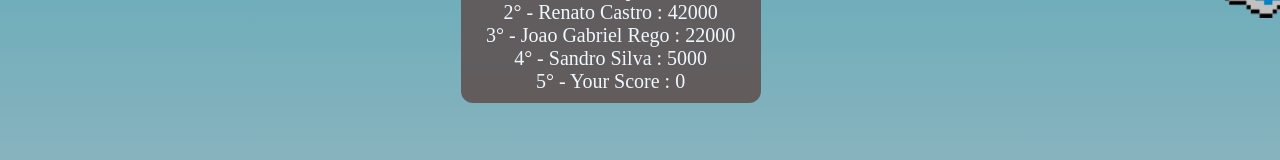
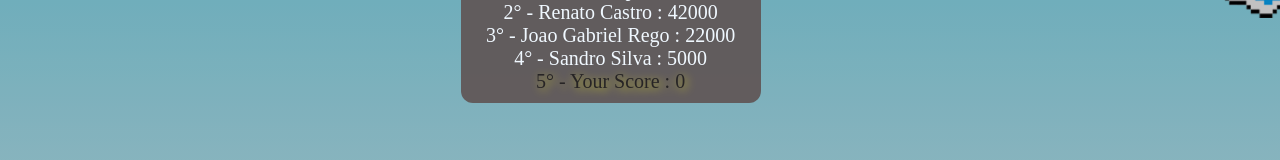
Before and after one commit to sandro-silva-de-paula/JS_Mario, a plain HTML site: page index.html in a window 1280 px wide. Shown: the part 212-372 px from the top of the page. Drawn offline with Linux system fonts and the light colour scheme.

Commit message:
ajustes grid game-over incluindo passar class ao criar elemento li

```diff
--- a/JS/script.js
+++ b/JS/script.js
@@ -13,6 +13,11 @@ const list_records = [
 const create_score= (text) => {
     let score = document.createElement("li");
     score.innerHTML = text;
+    if (text.slice(5,15) == 'Your Score'){
+         score.classList.add('blink');
+         score.classList.add('sombra');
+        };
+
     document.getElementById("myScore").appendChild(score);
 
   }
```
Also changed, not shown: css/style.css (+3 -9 lines).
